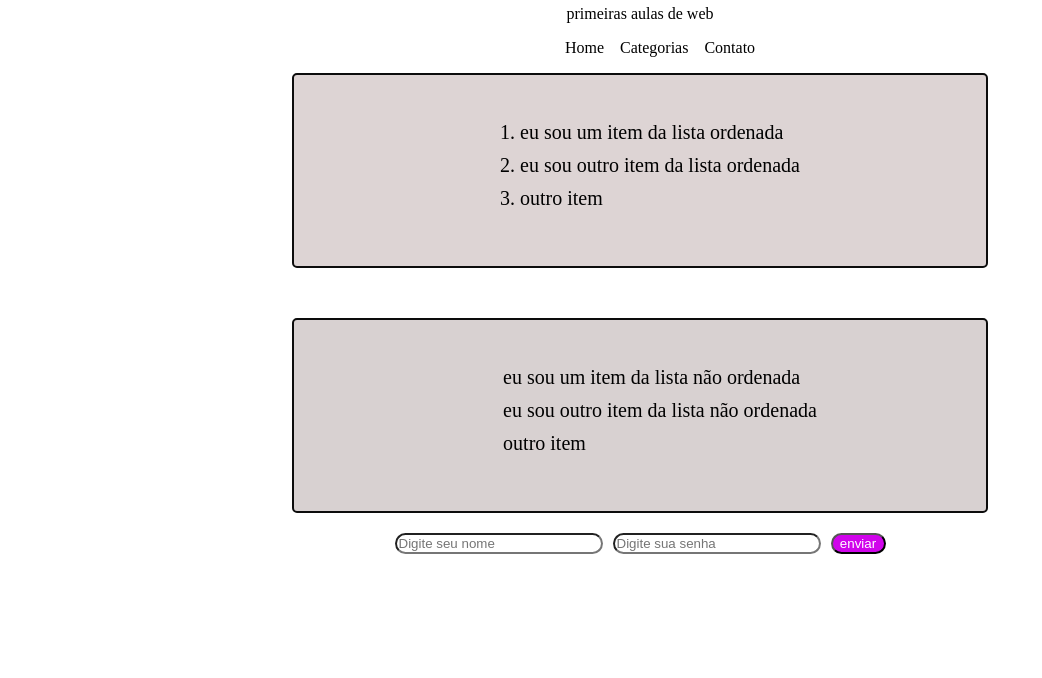
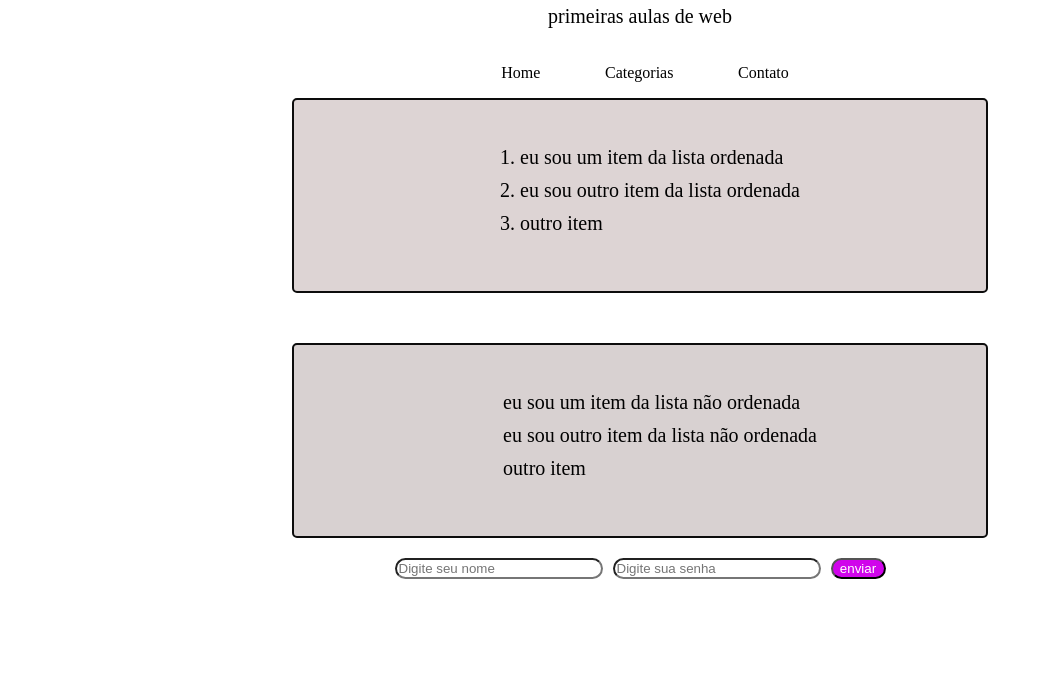
Before and after one commit to CeloAraujo/Ceub-programacao-web, a plain HTML site: page index.html in a window 1280 px wide. Shown: the part 122-800 px from the top of the page, without its empty margins (0-1042 px from the left). Drawn offline with Linux system fonts and the light colour scheme.

Commit message:
implementando mudança antiga

```diff
--- a/css/style.css
+++ b/css/style.css
@@ -7,12 +7,35 @@ a{
     text-decoration: none;
     list-style: none;
     color: #000;
+    transition: 0.5s;
+    position: relative;
+    margin-left: -15px;
 
+}
+a:hover{
+    background-color: #a958b4;
+    border-radius: 5px;
+}
+
+h2,
+.paragraph{
+    display: flex;
+    justify-content: center;
+}
+.paragraph{
+    font-size: 20px;
 }
 
 #nav{
     display: flex;
     gap: 1rem;
+    width: 25rem;
+    justify-content: space-evenly;
+}
+
+#div-container-itens {
+    width: 100%;
+    display: flex;
     justify-content: center;
 }
 
@@ -33,8 +56,7 @@ a{
     font-style: bold;
 }
 
-.titulo,
-.paragraph{
+.titulo{
     text-align: center
 }
 
--- a/index.html
+++ b/index.html
@@ -11,11 +11,13 @@
         <h1 class="titulo">Aula programação Web</h1>
         <h2>Conteúdo:</h2>
         <p class="paragraph">primeiras aulas de web</p>
-        <ul id="nav" class="nav-bar">
-            <li><a href="#">Home</a></li>
-            <li><a href="#">Categorias</a></li>
-            <li><a href="#">Contato</a></li>
-        </ul>
+        <div id="div-container-itens">
+            <ul id="nav" class="nav-bar">
+                <li><a href="#">Home</a></li>
+                <li><a href="#">Categorias</a></li>
+                <li><a href="#">Contato</a></li>
+            </ul>
+        </div>
 
     </header>
 
```
